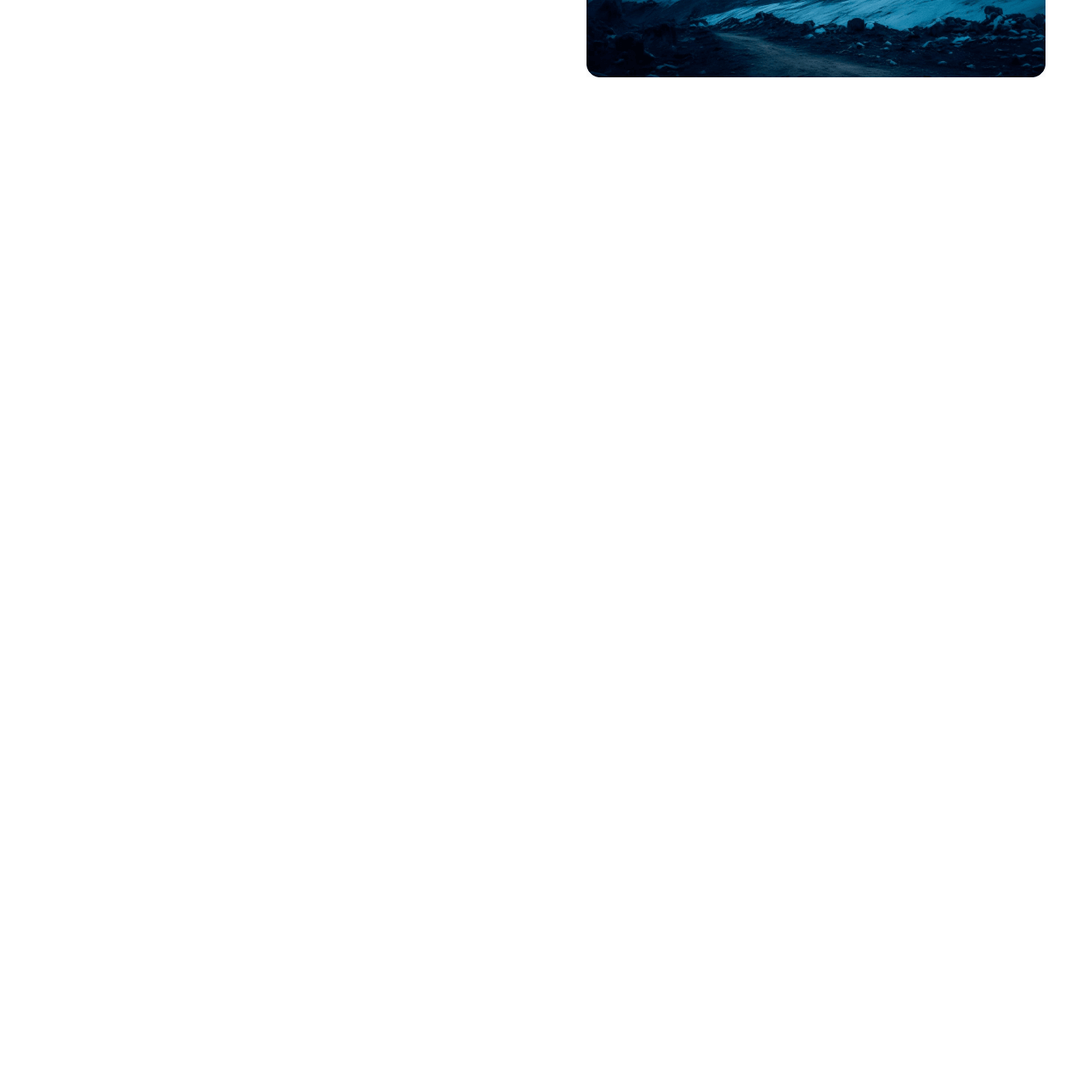
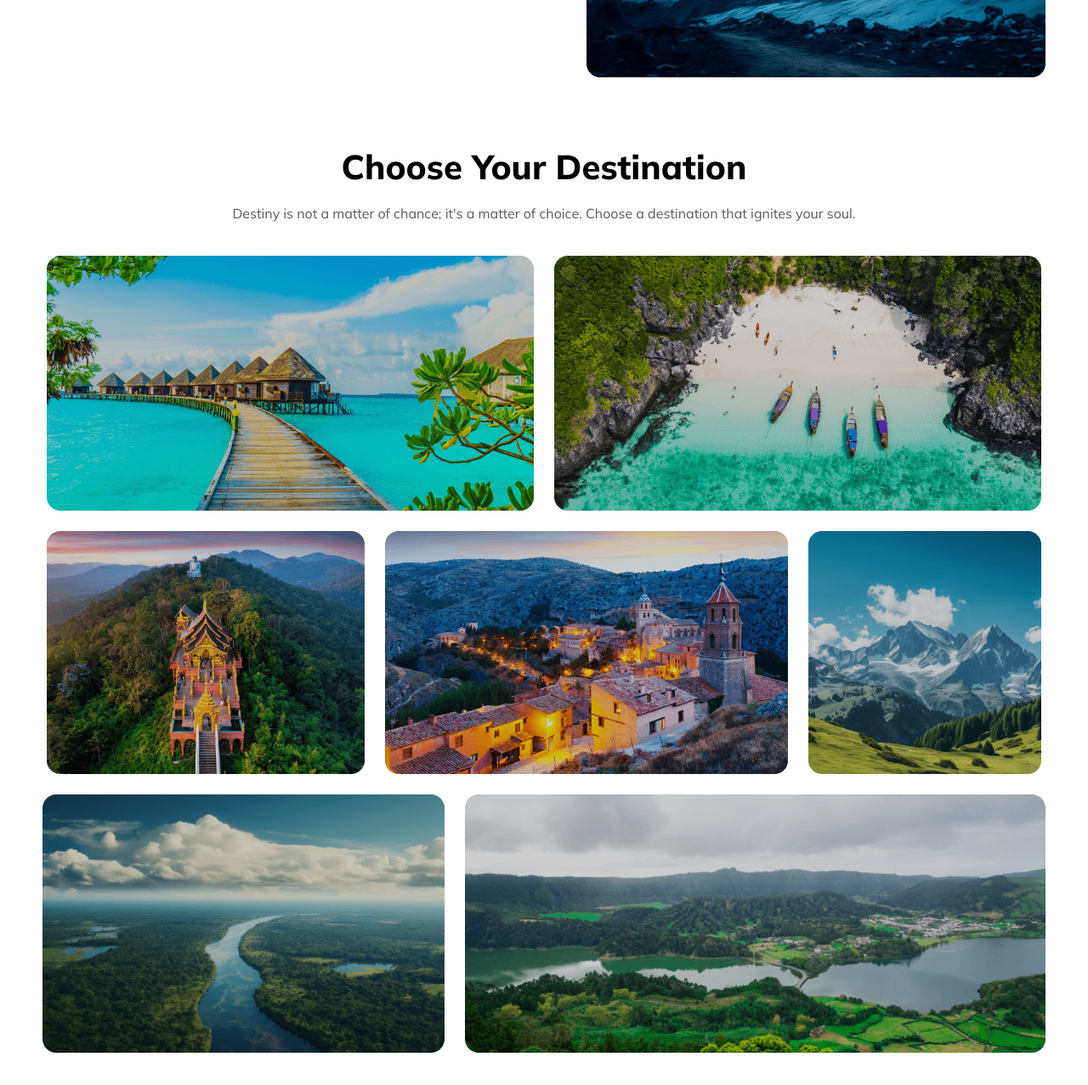
Before and after one commit to sumaiyaurmi/Magical-Adventures, a plain HTML site: page index.html in a window 1280 px wide. Shown: the part 1219-2496 px from the top of the page at 85% size. Before the commit the page ends 1360 px from the top, so only its background shows below. Drawn offline with Linux system fonts and the light colour scheme.

Commit message:
destination section added

```diff
--- a/color.css
+++ b/color.css
@@ -20,7 +20,9 @@
 
 /* header start */
 header {
-max-width: 1440px;}
+
+max-width: 1440px;
+}
 nav {
   display: flex;
   justify-content: space-between;
@@ -123,7 +125,7 @@ select {
 /* banner end */
 /* main start */
 main{
- max-width: 1440px;
+max-width: 1340px;
  margin:50px;
 }
 /* popular start */
@@ -146,18 +148,59 @@ padding-bottom: 20px;
 margin-bottom: 20px;
 }
 /* popular end */
+/* destinationa start */
+.destination{
+}
+.destination-title{
+  text-align: center;
+  font-size: 40px;
+  font-weight: 800;
+  margin-top: 80px;
+  margin-bottom: 20px;
+}
+.destination-description{
+  color: rgba(19, 19, 24, 0.70);
+  text-align: center;
+  font-weight: 400;
+margin-bottom: 40px;
+}
+.destination-img-container{
+  width: 100%;
+}
+ .img-1,.img-2,.img-3,.img-4,.img-5,.img-6,.img-7
+ {
+  width: 100%;
+  }
+.img-1st-row{
+display: flex;
+gap: 24px;
+justify-content: center;
+padding-bottom: 24px;
+}
+.img-2nd-row{
+  display: flex;
+  gap: 24px;
+  justify-content: center;
+padding-bottom: 24px;
+}
+.img-3rd-row{
+  display: flex;
+  gap: 24px;
+  justify-content: center;
+padding-bottom: 24px;
+}
+/* destination end */
 /* main end */
 @media screen and (max-width: 600px) {
   header,main {
     margin: 0;
     width: 100%;
   }
-  .nav-title-content{
 
-  }
   .nav-links {
     display: none;
   }
+  .popular-title,
   .banner-title{
     font-size: 2rem;
   }
@@ -168,6 +211,9 @@ margin-bottom: 20px;
     width: 85%;
     margin: 30px;
   }
+  .img-1st-row,
+  .img-2nd-row,
+  .img-3rd-row,
   .popular,
   .banner-form {
     flex-direction: column;
@@ -181,10 +227,13 @@ width: 80%;  }
 .icon{
     padding-left: 90px;
   }
+  .destination,
  .popular{
   margin: 40px;
  }
- .popular-title{
-  font-size: 2rem;
- }
+
+
 }
+@media screen and (min-width:992px) {
+
+}
--- a/index.html
+++ b/index.html
@@ -10,7 +10,10 @@
       href="https://fonts.googleapis.com/css2?family=Mulish:wght@400;500;700;800&display=swap"
       rel="stylesheet"
     />
-    <link rel="stylesheet" href="https://cdnjs.cloudflare.com/ajax/libs/font-awesome/4.7.0/css/font-awesome.min.css">
+    <link
+      rel="stylesheet"
+      href="https://cdnjs.cloudflare.com/ajax/libs/font-awesome/4.7.0/css/font-awesome.min.css"
+    />
     <link rel="stylesheet" href="color.css" />
   </head>
   <body>
@@ -32,10 +35,14 @@
       </nav>
       <div class="banner">
         <h2 class="banner-title">Explore Your Travel</h2>
-<p class="banner-description">Welcome to Magical-Adventures , your gateway to unforgettable adventures! Explore our curated travel experiences, discover breathtaking destinations, and embark on a journey of a lifetime.</p>
+        <p class="banner-description">
+          Welcome to Magical-Adventures , your gateway to unforgettable
+          adventures! Explore our curated travel experiences, discover
+          breathtaking destinations, and embark on a journey of a lifetime.
+        </p>
         <div class="banner-form-container">
           <div action="" class="banner-form">
-   <input type="text" placeholder="Where go">
+            <input type="text" placeholder="Where go" />
             <select name="When" id="When">
               <option value="When">When</option>
             </select>
@@ -43,10 +50,9 @@
               <option value="select type">Select type</option>
             </select>
             <class class="input-icons">
-      <i class="fa fa-search icon">
-      </i>
-    <input type="button"  value="Find Now" class="banner-btn"></class>
-
+              <i class="fa fa-search icon"> </i>
+              <input type="button" value="Find Now" class="banner-btn"
+            /></class>
           </div>
         </div>
       </div>
@@ -58,26 +64,76 @@
         <div class="popular-content">
           <h3 class="popular-title">Our Popular Tours</h3>
           <div class="popular-text">
-          <p class="popular-description">Remember to research and plan according to your interests, budget, and travel preferences. Additionally, always check for travel restrictions, safety guidelines, and current conditions in your chosen destination.</p>
+            <p class="popular-description">
+              Remember to research and plan according to your interests, budget,
+              and travel preferences. Additionally, always check for travel
+              restrictions, safety guidelines, and current conditions in your
+              chosen destination.
+            </p>
 
             <ul>
-        <li>Grand Canyon Tour, USA: Explore the stunning landscapes of the Grand Canyon, whether by helicopter, hiking, or river rafting.
-
+              <li>
+                Grand Canyon Tour, USA: Explore the stunning landscapes of the
+                Grand Canyon, whether by helicopter, hiking, or river rafting.
               </li>
-        <li>Machu Picchu Trek, Peru: Hike the famous Inca Trail to reach the ancient city of Machu Picchu, a UNESCO World Heritage site.
-
+              <li>
+                Machu Picchu Trek, Peru: Hike the famous Inca Trail to reach the
+                ancient city of Machu Picchu, a UNESCO World Heritage site.
               </li>
-        <li>Safari in Serengeti National Park, Tanzania: Witness the incredible wildlife and the annual migration of wildebeest in the Serengeti.
-
+              <li>
+                Safari in Serengeti National Park, Tanzania: Witness the
+                incredible wildlife and the annual migration of wildebeest in
+                the Serengeti.
               </li>
-
             </ul>
-         <p class="popular-description">Remember to research and plan according to your interests, budget, and travel preferences. Additionally, always check for travel restrictions, safety guidelines, and current conditions in your chosen destination.</p>
+            <p class="popular-description">
+              Remember to research and plan according to your interests, budget,
+              and travel preferences. Additionally, always check for travel
+              restrictions, safety guidelines, and current conditions in your
+              chosen destination.
+            </p>
           </div>
           <button class="btn-primary">Read More</button>
         </div>
-        <img src="./Images/Rectangle 4.png" alt="" class="popular-img">
+        <img src="./Images/Rectangle 4.png" alt="" class="popular-img" />
       </section>
+      <!-- popular section end -->
+      <!-- destination start -->
+      <section class="destination">
+        <h3 class="destination-title">Choose Your Destination</h3>
+        <p class="destination-description">
+          Destiny is not a matter of chance; it's a matter of choice. Choose a
+          destination that ignites your soul.
+        </p>
+        <div class="destination-img-container">
+          <div class="img-1st-row">
+
+              <img src="./Images/Rectangle 5.png" alt="" />
+
+              <img src="./Images/Rectangle 8.png" alt="" />
+            </div>
+
+          <div class="img-2nd-row">
+            <img src="./Images/Rectangle 6.png" alt="" />
+
+            <img src="./Images/Rectangle 7.png" alt="" />
+
+            <img src="./Images/Rectangle 9.png" alt="" />
+          </div>
+          <div class="img-3rd-row">
+            <img src="./Images/Rectangle 11.png" alt="" />
+
+            <img src="./Images/Rectangle 10.png" alt="" class="img-7" />
+          </div>
+        </div>
+      </section>
+      <!-- destination end -->
+      <!-- choose section start -->
+      <section class="choose">
+        <h3 class="choose-title"></h3>
+        <p class="choose-description"></p>
+      </section>
+      <!-- choose section end -->
     </main>
     <footer></footer>
   </body>
```
Lines whose indentation alone changed are shown as unchanged.
